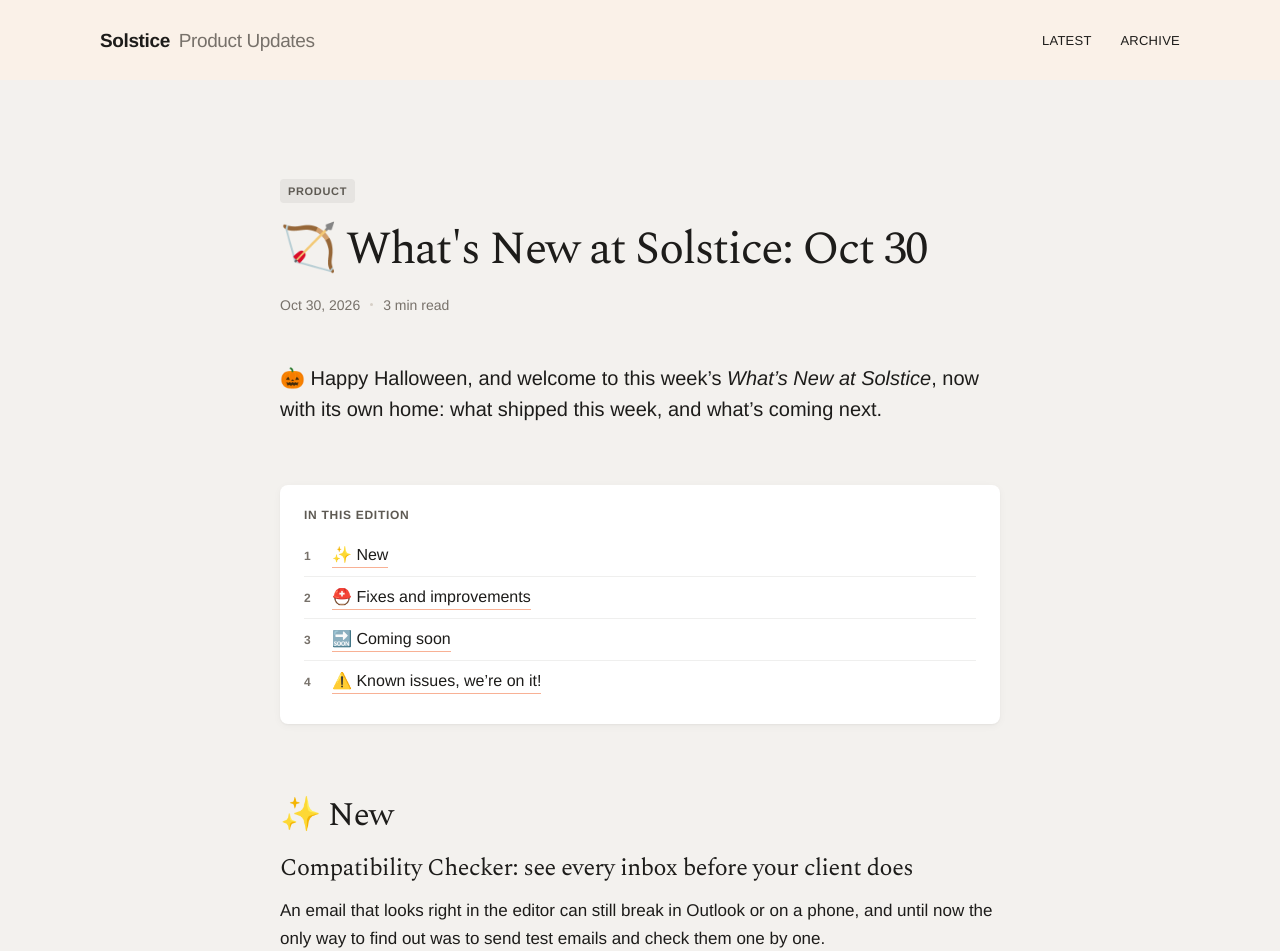
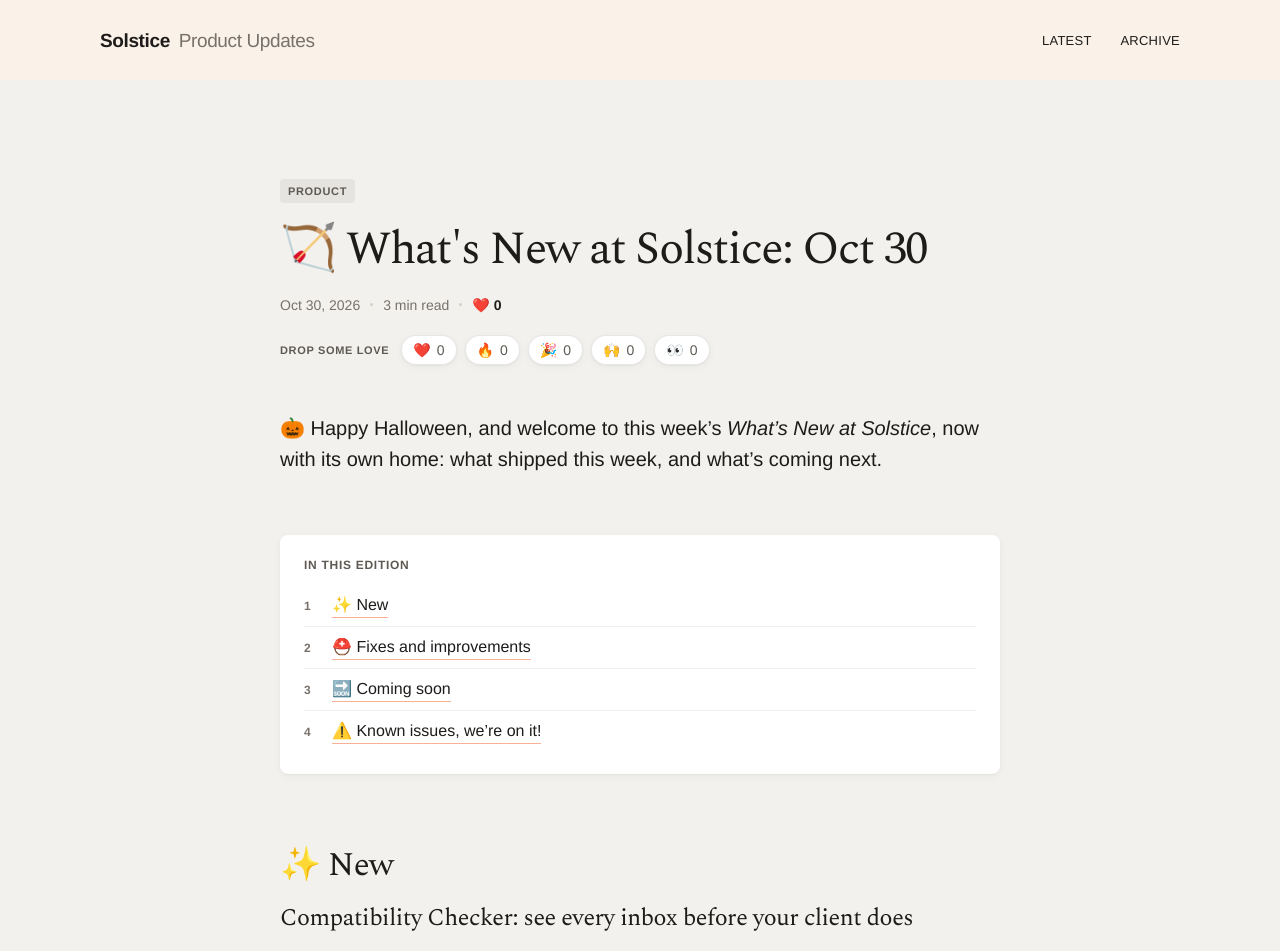
Before and after one commit to eeva-ff/solstice-newsletter, a Jekyll site: the page built from index.html, in a window 1280 px wide. Shown: the top 951 px of the page. Built offline with Jekyll 4.4.1, drawn with Linux system fonts in a browser that asks for light colours; a style sheet for code colours, icons or effects is not loaded.

Commit message:
Reactions: drop some love on each edition
Co-Authored-By: Claude Opus 5.5 <noreply@anthropic.com>

```diff
--- a/_includes/article.html
+++ b/_includes/article.html
@@ -8,7 +8,16 @@
     <p class="meta">
       <time datetime="{{ post.date | date_to_xmlschema }}">{{ post.date | date: "%b %-d, %Y" }}</time>
       <span class="dot"></span>{{ minutes }} min read
+      <span class="dot"></span><span class="love-total" title="Reactions on this edition">❤️ <b>0</b></span>
     </p>
+    <div class="reactions" data-key="{{ post.date | date: '%Y-%m-%d' }}" aria-label="Drop some love">
+      <span class="reactions-label">Drop some love</span>
+      <button type="button" data-name="heart" aria-pressed="false">❤️ <span>0</span></button>
+      <button type="button" data-name="fire" aria-pressed="false">🔥 <span>0</span></button>
+      <button type="button" data-name="tada" aria-pressed="false">🎉 <span>0</span></button>
+      <button type="button" data-name="raised-hands" aria-pressed="false">🙌 <span>0</span></button>
+      <button type="button" data-name="eyes" aria-pressed="false">👀 <span>0</span></button>
+    </div>
   </header>
   <div class="article-body">
     {% if post.intro %}<p class="intro">{{ post.intro | markdownify | remove: '<p>' | remove: '</p>' | strip }}</p>{% endif %}
@@ -52,4 +61,46 @@
     v.addEventListener('play', sync); v.addEventListener('pause', sync); sync();
     clip.appendChild(b);
   });
+
+  // Reactions: shared counts live in a free public counter (abacus), one counter per
+  // edition and emoji. Each browser can react once per emoji; there is no un-react.
+  document.querySelectorAll('.reactions').forEach(function (bar) {
+    var api = 'https://abacus.jasoncameron.dev';
+    var ns = 'solstice-newsletter';
+    var edition = bar.dataset.key;
+    var total = bar.closest('.post-header').querySelector('.love-total b');
+    var buttons = bar.querySelectorAll('button');
+    var store = 'reacted:' + edition;
+    var mine = {};
+    try { mine = JSON.parse(localStorage.getItem(store)) || {}; } catch (e) {}
+
+    var sum = function () {
+      var n = 0;
+      buttons.forEach(function (b) { n += parseInt(b.querySelector('span').textContent, 10) || 0; });
+      total.textContent = n;
+    };
+    var show = function (b, n) { b.querySelector('span').textContent = n; sum(); };
+
+    buttons.forEach(function (b) {
+      var key = edition + '-' + b.dataset.name;
+      if (mine[b.dataset.name]) { b.classList.add('is-mine'); b.setAttribute('aria-pressed', 'true'); }
+      fetch(api + '/get/' + ns + '/' + key)
+        .then(function (r) { return r.ok ? r.json() : { value: 0 }; })
+        .then(function (d) { show(b, d.value || 0); })
+        .catch(function () {});
+
+      b.addEventListener('click', function () {
+        if (mine[b.dataset.name]) return;
+        mine[b.dataset.name] = true;
+        try { localStorage.setItem(store, JSON.stringify(mine)); } catch (e) {}
+        b.classList.add('is-mine', 'pop'); b.setAttribute('aria-pressed', 'true');
+        setTimeout(function () { b.classList.remove('pop'); }, 300);
+        show(b, (parseInt(b.querySelector('span').textContent, 10) || 0) + 1);
+        fetch(api + '/hit/' + ns + '/' + key)
+          .then(function (r) { return r.json(); })
+          .then(function (d) { if (d.value) show(b, d.value); })
+          .catch(function () {});
+      });
+    });
+  });
 </script>
--- a/assets/style.css
+++ b/assets/style.css
@@ -127,3 +127,18 @@ h1 a { color: inherit; text-decoration: none; }
 .clip-toggle::before { content: ""; width: 10px; height: 12px; border-left: 3px solid currentColor; border-right: 3px solid currentColor; }
 .clip-toggle.is-paused::before { width: 0; height: 0; border: 0; border-left: 11px solid currentColor;
   border-top: 7px solid transparent; border-bottom: 7px solid transparent; margin-left: 3px; }
+
+/* Reactions, Slack style */
+.love-total b { font-weight: 600; color: var(--text); }
+.reactions { display: flex; flex-wrap: wrap; align-items: center; gap: 8px; margin-top: 20px; }
+.reactions-label { font: 600 11px/14px var(--sans); letter-spacing: 0.66px; text-transform: uppercase; color: var(--label); margin-right: 4px; }
+.reactions button {
+  display: inline-flex; align-items: center; gap: 6px; height: 30px; padding: 0 11px;
+  border: 1px solid rgba(29, 28, 26, 0.1); border-radius: 15px; background: var(--surface);
+  font: 500 14px/1 var(--sans); color: var(--label); cursor: pointer; box-shadow: var(--shadow);
+  transition: border-color 120ms, background 120ms, transform 120ms;
+}
+.reactions button:hover { border-color: rgba(29, 28, 26, 0.25); transform: translateY(-1px); }
+.reactions button.is-mine { background: #fff1e6; border-color: #f3a06c; color: var(--link); cursor: default; }
+.reactions button.is-mine:hover { transform: none; }
+.reactions button.pop { transform: scale(1.12); }
```
